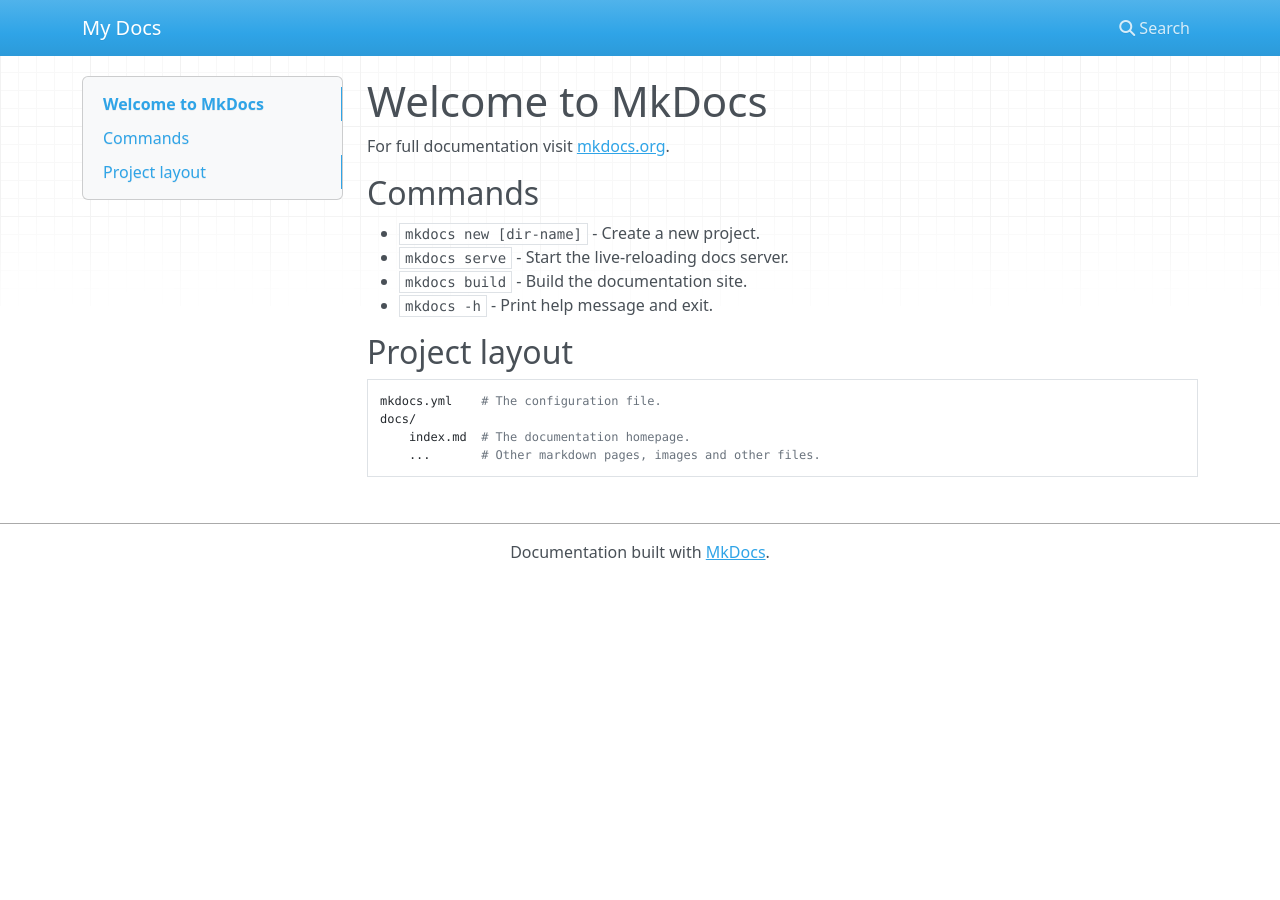
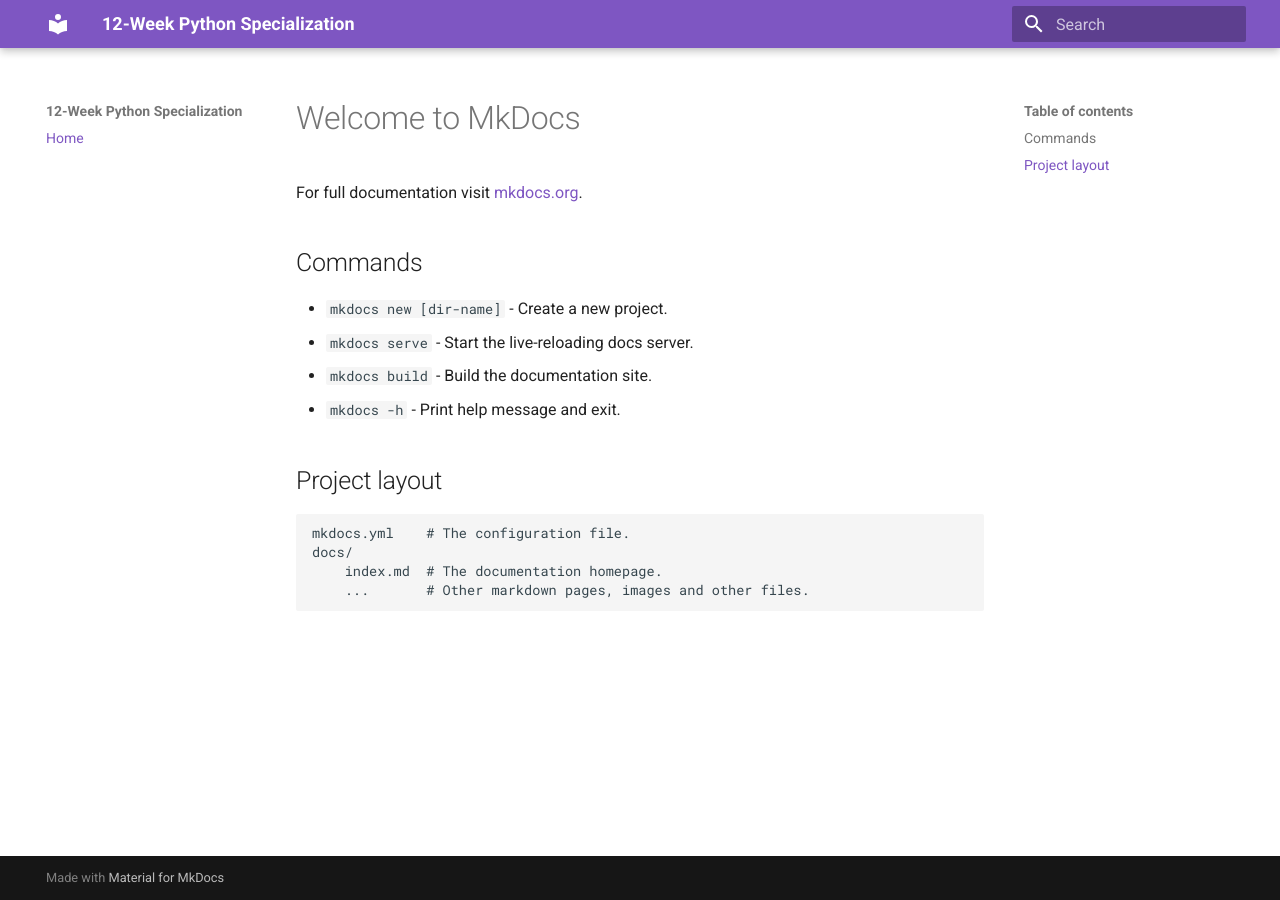
Before and after one commit to qurioskill/python-specialization, an MkDocs documentation site: the page built from docs/index.md, in a window 1280 px wide. Built offline with MkDocs 1.6.1 and Material for MkDocs 9.7.7, drawn with Linux system fonts in a browser that asks for light colours; nearby versions of some CDN libraries.

Commit message:
Initial setup

```diff
--- a/mkdocs.yml
+++ b/mkdocs.yml
@@ -1 +1,24 @@
-site_name: My Docs
+site_name: 12-Week Python Specialization
+site_url: https://qurioskill.github.io/python-specialization/
+theme:
+  name: material
+  language: en
+  palette:
+    - scheme: default
+      primary: deep purple
+      accent: indigo
+  features:
+    - navigation.instant       # fast page transitions
+    - navigation.sections
+    - search.highlight
+    - content.code.annotate    # call-out markers in code blocks
+nav:
+  - Home: index.md
+plugins:
+  - search
+markdown_extensions:
+  - admonition
+  - codehilite
+  - footnotes
+  - pymdownx.superfences
+  - pymdownx.tabbed
```
Also changed, not shown: 1 other file.
